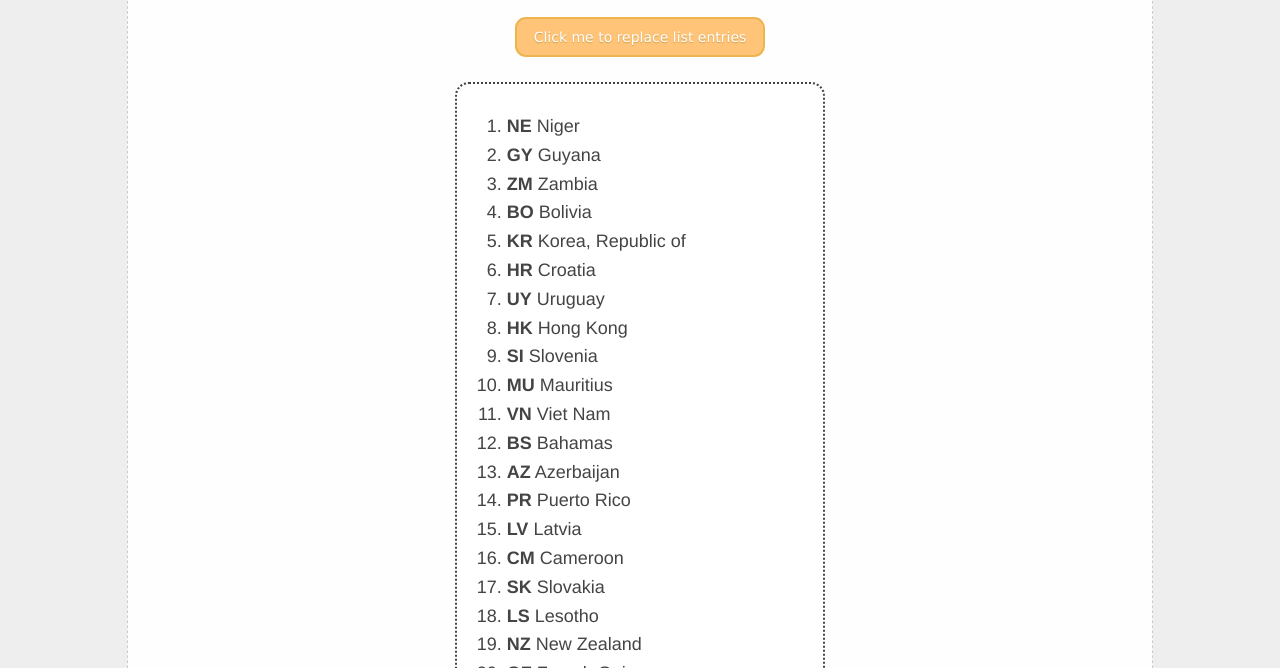
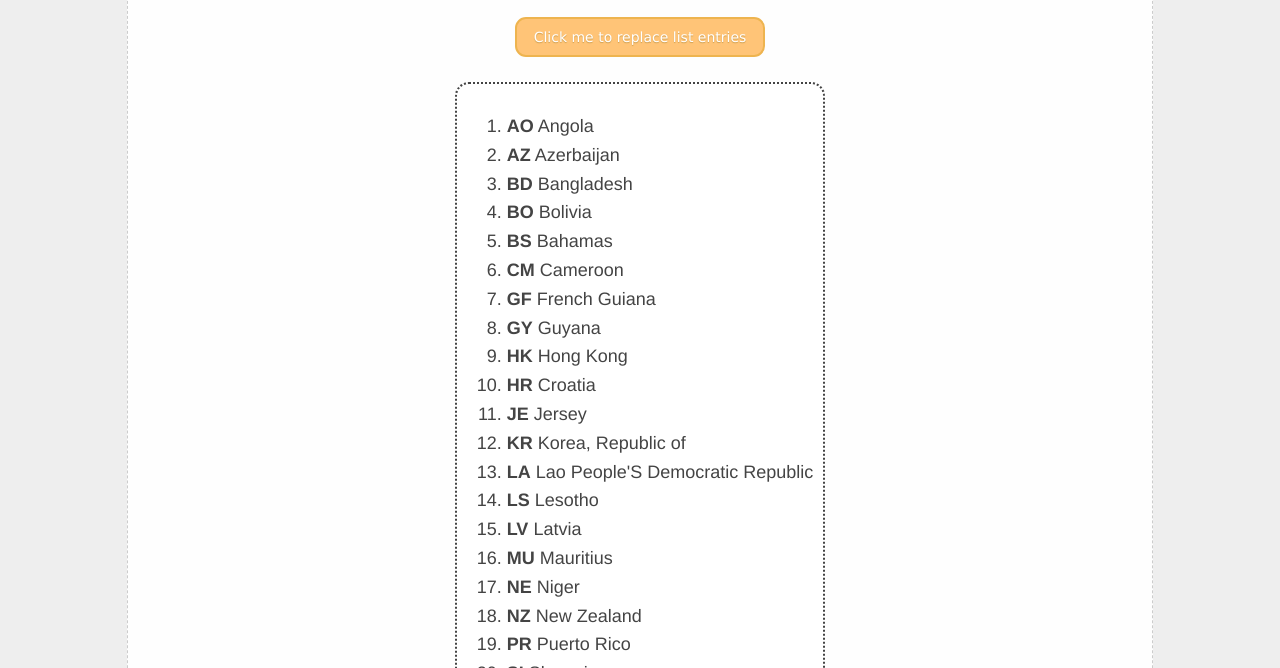
Before and after one commit to Litianyi123/Litianyi123.github.io, a plain HTML site: page lab_5/index.html in a window 1280 px wide. Both pictures are taken after a click on the button "Click me to replace list entries". Shown: the part 132-800 px from the top of the page. Drawn offline with Linux system fonts and the light colour scheme.

Commit message:
Update index.html

```diff
--- a/lab_5/index.html
+++ b/lab_5/index.html
@@ -272,7 +272,6 @@
 
     var container_block = document.querySelector(".content")
     var myList = document.createElement('ol');
-    var li;
     myList.className = "countries";
     container_block.appendChild(myList);
 
@@ -282,7 +281,6 @@
       var arr = [];
       for(let i = 0; i < 25; i++){
         var country = countr[Math.floor(Math.random()* countr.length)];
-
         arr.push(country);
       }
       return arr;
@@ -296,7 +294,7 @@
         unselect.splice(unselect.indexOf(e),1);
       });
       console.log("Unselect countries",unselect);
-      myList.innerHTML = coun.join('');
+      myList.innerHTML = coun.sort().join('');
     }
   </script>
 </body>
```
